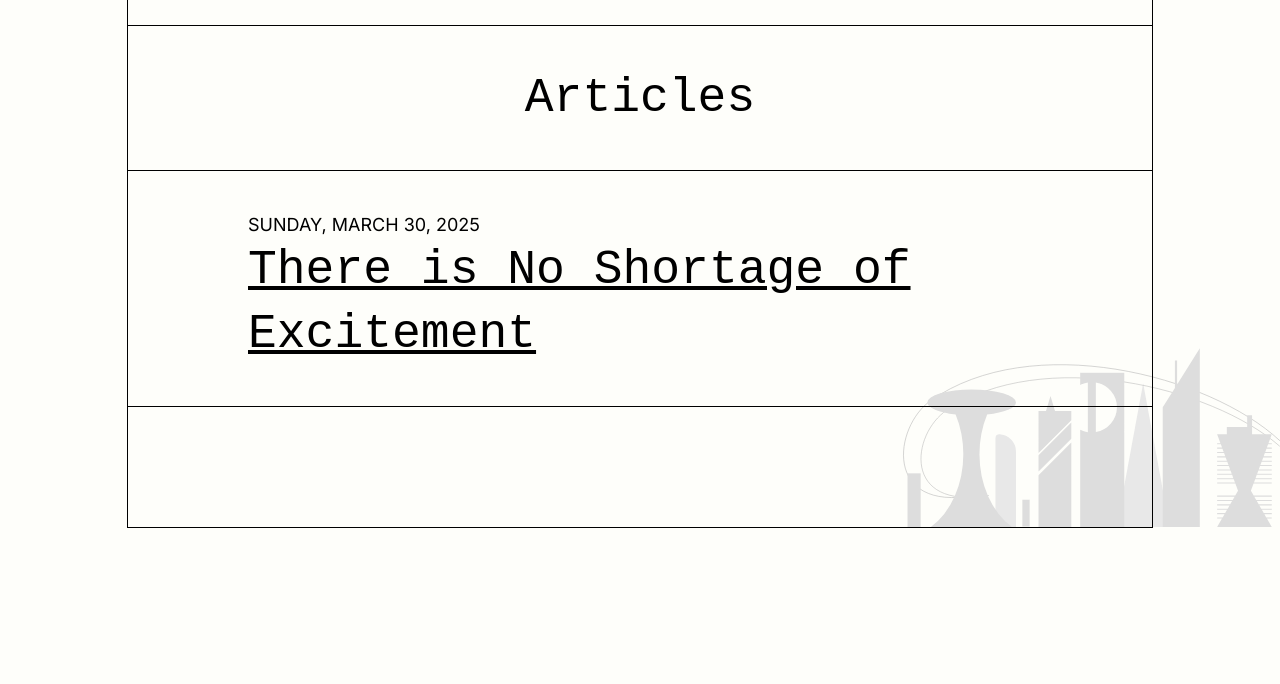
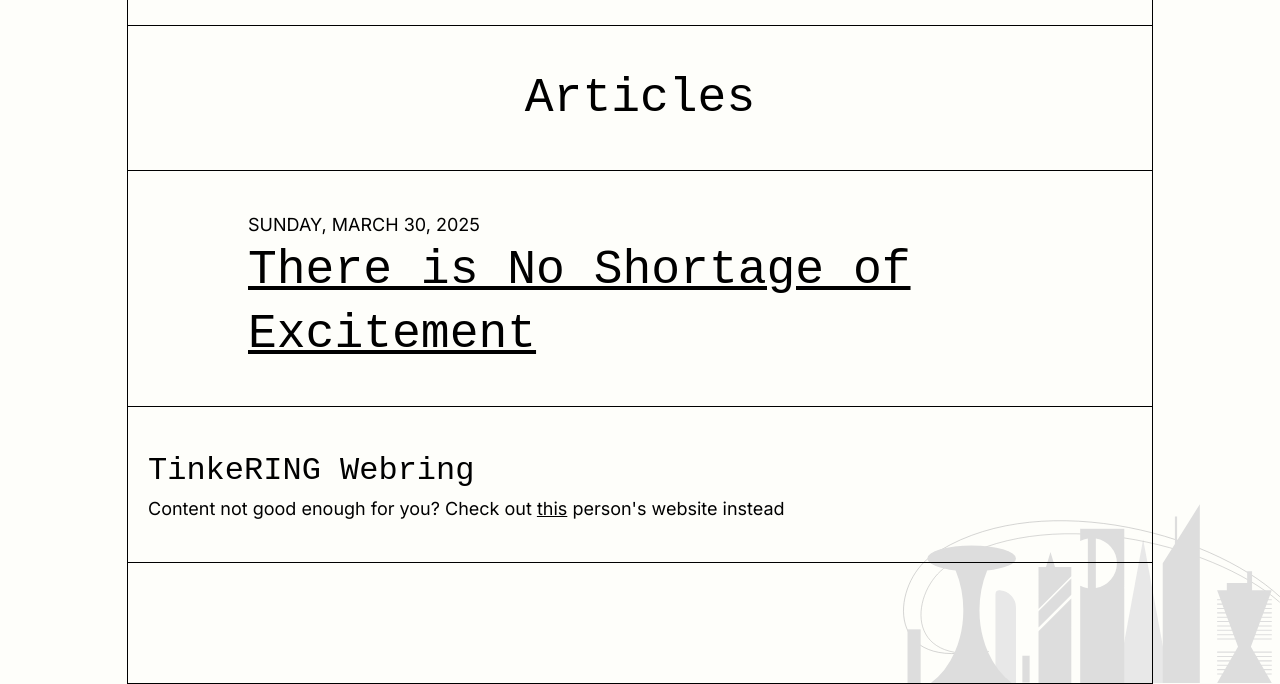
Before and after one commit to richgrov/grover.sh, an Astro site: page / in a window 1280 px wide. Shown: the part 2157-2841 px from the top of the page. Before the commit the page ends 2685 px from the top, so only its background shows below. Built offline with nearby package versions, Linux system fonts and the light colour scheme; Astro itself is replaced by a stand-in of ours; a web font is replaced by a local one.

Commit message:
Add tinkeRING

```diff
--- a/src/pages/index.astro
+++ b/src/pages/index.astro
@@ -150,4 +150,9 @@ const articles: any[] = await Promise.all(
 			</section>
 		))
 	}
+
+	<section>
+		<h3>TinkeRING Webring</h3>
+		<span>Content not good enough for you? Check out <a href="https://tysonjenkins.dev/">this</a> person's website instead</span>
+	</section>
 </Layout>
```
